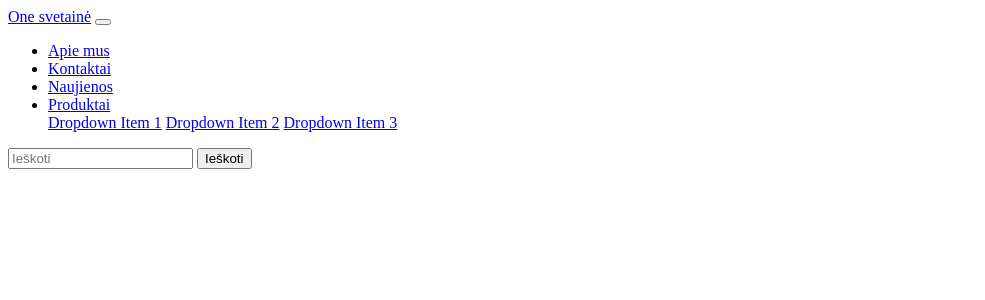
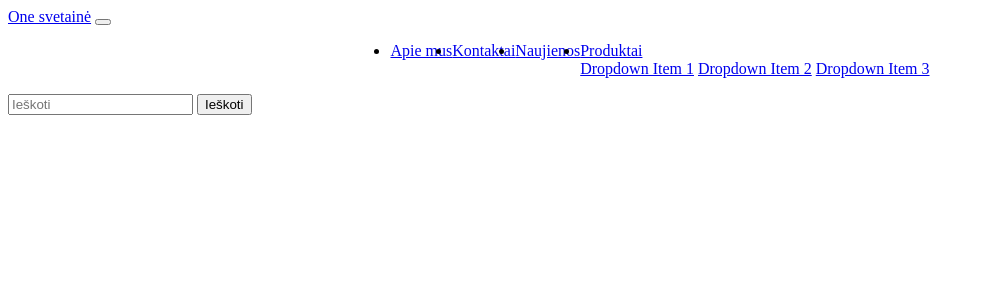
Before and after one commit to spartus123/one-2, a Flask app: template templates/nav.html in a window 1280 px wide. Shown: the top 300 px of the page, without its empty margins (0-985 px from the left). Run offline with Flask 3, Linux system fonts and the light colour scheme; the template is opened without the code that fills it, so the values that code supplies are empty.

Commit message:
Update nav.html

```diff
--- a/templates/nav.html
+++ b/templates/nav.html
@@ -1,6 +1,13 @@
 {% block content %}
+<style>
+  .navbar .navbar-nav {
+    display: flex;
+    justify-content: center;
+  }
+</style>
+
 <nav class="navbar shadow-sm navbar-expand-md navbar-dark fixed-top bg-dark">
-  <div class="container-fluid justify-content-center"> <!-- Add 'justify-content-center' class -->
+  <div class="container-fluid">
     <a class="navbar-brand" href="/">One svetainė</a>
     <button class="navbar-toggler" type="button" data-bs-toggle="collapse" data-bs-target="#navbarCollapse" aria-controls="navbarCollapse" aria-expanded="false" aria-label="Toggle navigation">
       <span class="navbar-toggler-icon"></span>
```
